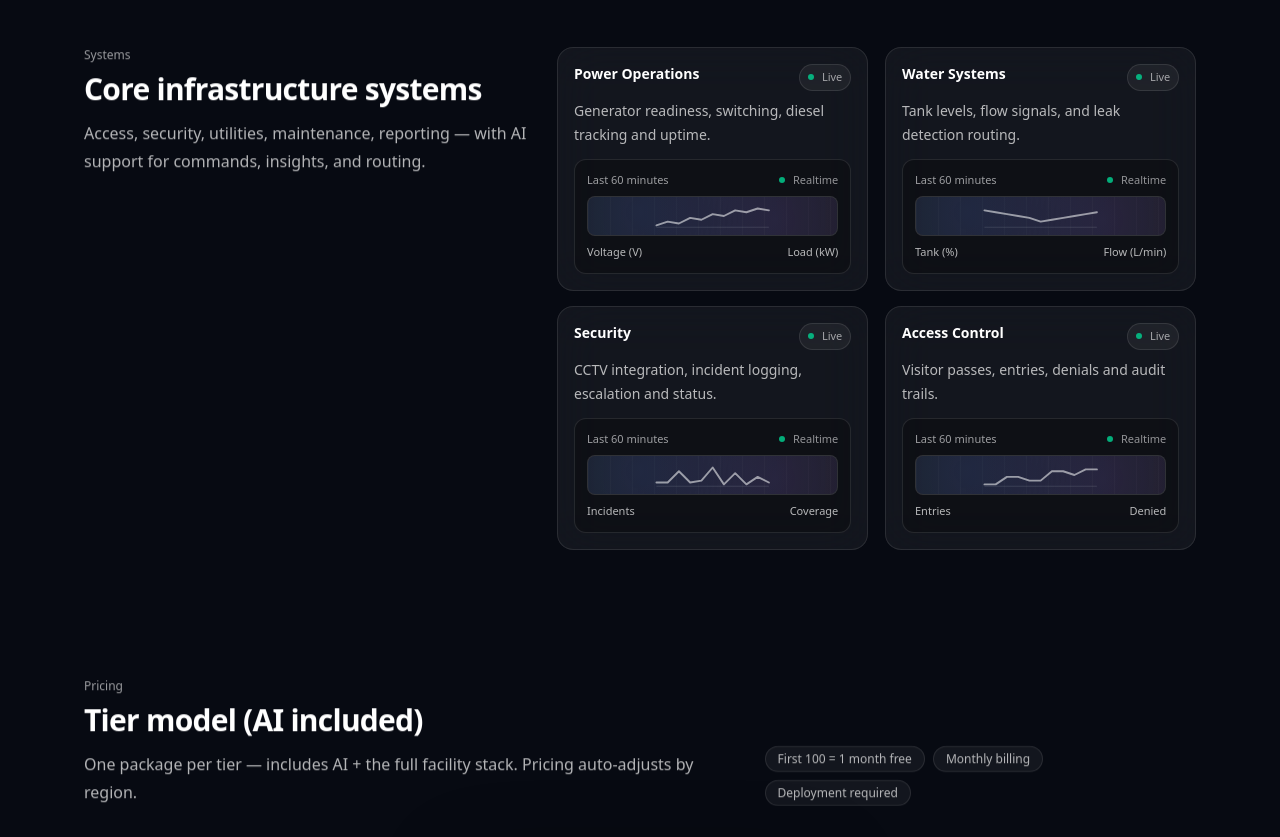
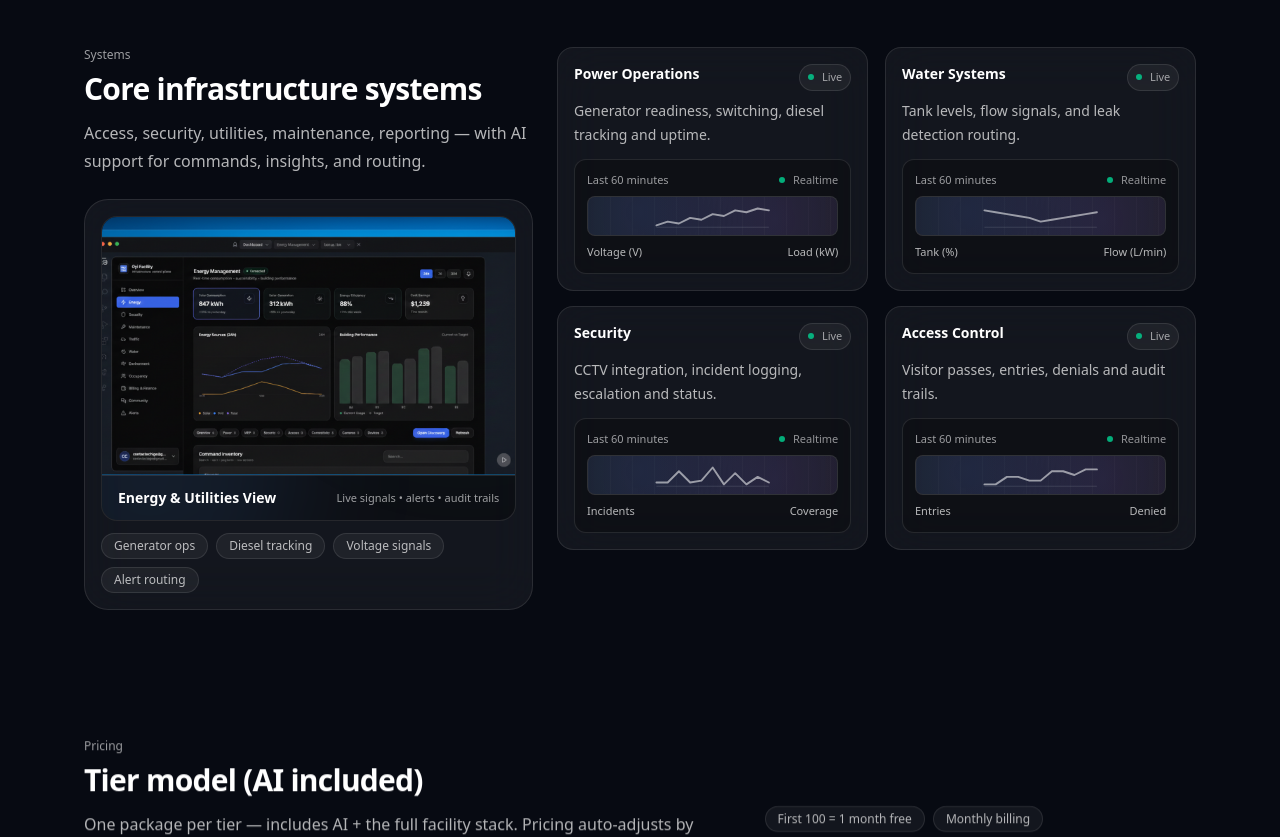
Before and after one commit to contactochiga/Oyi-page, a Next.js app: page / in a window 1280 px wide. Shown: the part 2000-2837 px from the top of the page. Built offline with nearby package versions, Linux system fonts and the light colour scheme.

Commit message:
Update page.tsx

```diff
--- a/src/app/page.tsx
+++ b/src/app/page.tsx
@@ -631,6 +631,76 @@ function PriceCard({
   );
 }
 
+/** NEW: Systems visual card (uses /public/Energy-page.png) */
+function SystemsVisual({ mode }: { mode: Mode }) {
+  const isDark = mode === "dark";
+  return (
+    <div
+      className={cn(
+        "mt-6 rounded-3xl border p-3 md:p-4 backdrop-blur-xl overflow-hidden",
+        isDark ? "border-white/10 bg-white/5" : "border-black/10 bg-black/[0.02]"
+      )}
+    >
+      <div
+        className={cn(
+          "relative w-full overflow-hidden rounded-2xl border",
+          isDark ? "border-white/10 bg-black/30" : "border-black/10 bg-white/60"
+        )}
+      >
+        {/* Glow */}
+        <div
+          aria-hidden
+          className={cn(
+            "pointer-events-none absolute -top-24 -right-24 h-72 w-72 rounded-full blur-3xl",
+            isDark ? "bg-emerald-400/10" : "bg-emerald-500/10"
+          )}
+        />
+        <div
+          aria-hidden
+          className={cn(
+            "pointer-events-none absolute -bottom-24 -left-24 h-72 w-72 rounded-full blur-3xl",
+            isDark ? "bg-blue-400/10" : "bg-blue-500/10"
+          )}
+        />
+
+        {/* Image */}
+        <div className="relative aspect-[16/10] w-full">
+          <Image
+            src="/Energy-page.png"
+            alt="Oyi energy operations view"
+            fill
+            priority={false}
+            className="object-cover"
+            sizes="(max-width: 768px) 100vw, 520px"
+          />
+        </div>
+
+        {/* Caption row */}
+        <div
+          className={cn(
+            "relative flex flex-wrap items-center justify-between gap-2 px-4 py-3 border-t",
+            isDark ? "border-white/10" : "border-black/10"
+          )}
+        >
+          <div className={cn("text-sm font-semibold", isDark ? "text-white" : "text-black")}>Energy & Utilities View</div>
+          <div className={cn("text-[11px]", isDark ? "text-white/60" : "text-black/55")}>
+            Live signals • alerts • audit trails
+          </div>
+        </div>
+      </div>
+
+      {/* Micro badges */}
+      <div className="mt-3 flex flex-wrap gap-2">
+        {["Generator ops", "Diesel tracking", "Voltage signals", "Alert routing"].map((t) => (
+          <Pill key={t} mode={mode}>
+            {t}
+          </Pill>
+        ))}
+      </div>
+    </div>
+  );
+}
+
 export default function Page() {
   const [mode, setMode] = useState<Mode>("dark");
   const isDark = mode === "dark";
@@ -954,6 +1024,9 @@ export default function Page() {
                 <p className={cn("mt-3 leading-7", isDark ? "text-white/70" : "text-black/70")}>
                   Access, security, utilities, maintenance, reporting — with AI support for commands, insights, and routing.
                 </p>
+
+                {/* NEW IMAGE */}
+                <SystemsVisual mode={mode} />
               </Reveal>
             </div>
 
```
